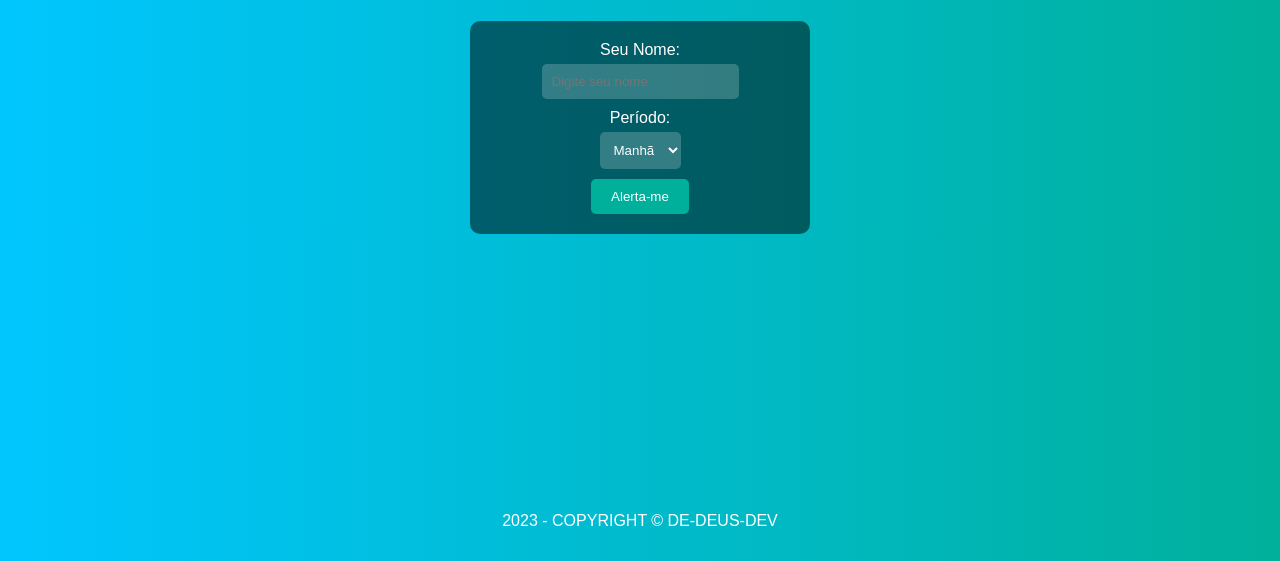
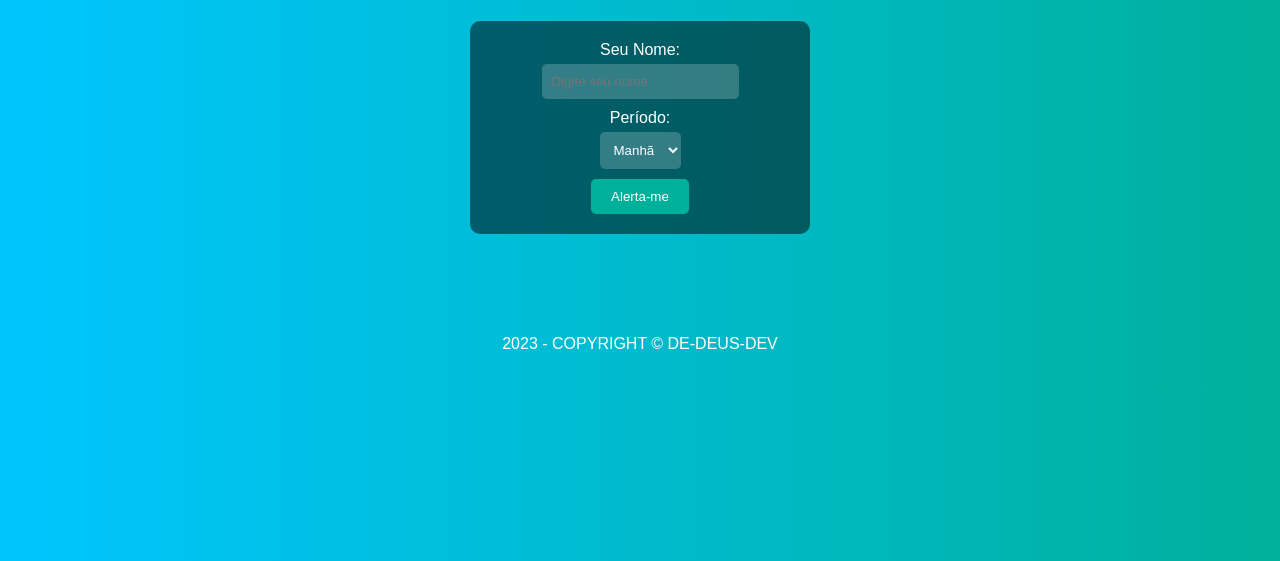
Before and after one commit to nicolemos56/AlertadorWeb, a plain HTML site: page index.html in a window 1280 px wide. Shown: the part 239-800 px from the top of the page. Drawn offline with Linux system fonts and the light colour scheme; a script that the page names is missing.

Commit message:
fix: footer

```diff
--- a/css/style.css
+++ b/css/style.css
@@ -14,7 +14,7 @@ body {
   }
 
   .config {
-    margin-bottom: 20px;
+
     display: flex; /* Define o layout flexbox para elementos dentro de .config */
     flex-direction: column; /* Empilha os elementos verticalmente */
     align-items: center; /* Centraliza os elementos horizontalmente */
@@ -23,6 +23,7 @@ body {
     padding: 20px; /* Adiciona espaçamento interno */
     background-color: rgba(0, 0, 0, 0.5); /* Adiciona um fundo transparente com cor escura */
     border-radius: 10px; /* Arredonda as bordas da caixa */
+    margin-bottom: 20px; /* Ajuste o valor conforme necessário */
   }
 
   label {
@@ -98,8 +99,6 @@ button#salvar {
     }
   }
 
-  /* ... (seu CSS anterior) ... */
-
 footer {
   background-color: #00b3ab00; /* Cor de fundo do footer */
   color: #fff; /* Cor do texto do footer */
@@ -108,5 +107,11 @@ footer {
   position: fixed; /* Fixa o footer na parte inferior da tela */
   bottom: 0; /* Posiciona o footer na parte inferior */
   width: 100%; /* Largura total da tela */
-
+ position: relative; /* Retire a propriedade 'fixed' */
+  bottom: 0; /* Retire a propriedade 'bottom' */
+  padding-bottom: 20px; /* Adicione um padding-bottom ao footer */
+  margin-top: 20px; /* Adicione uma margem superior ao footer */
 }
+footer > p {
+  margin-top: 66px;
+}
```
Also changed, not shown: index.html (+1 -0 lines).
